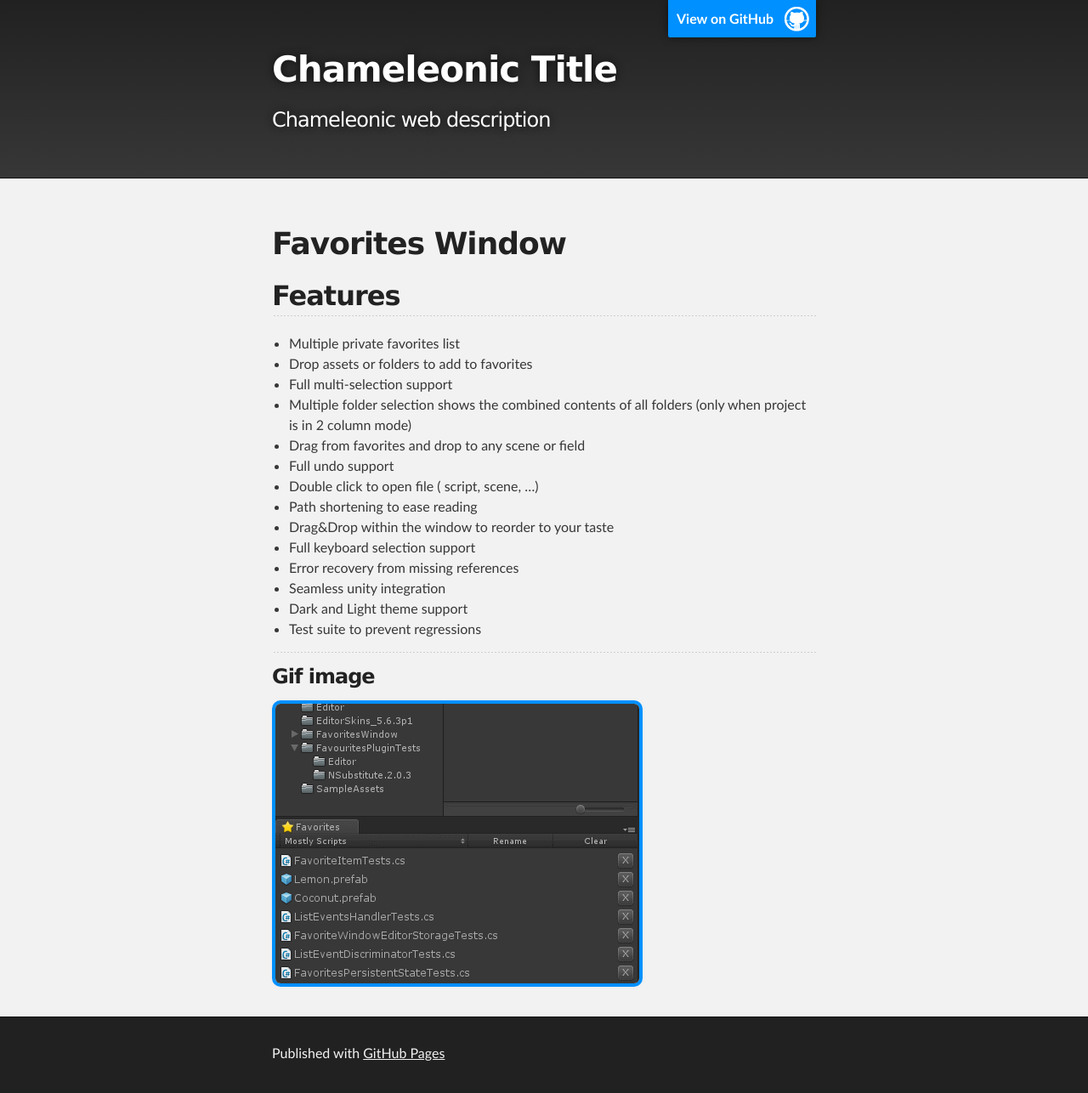
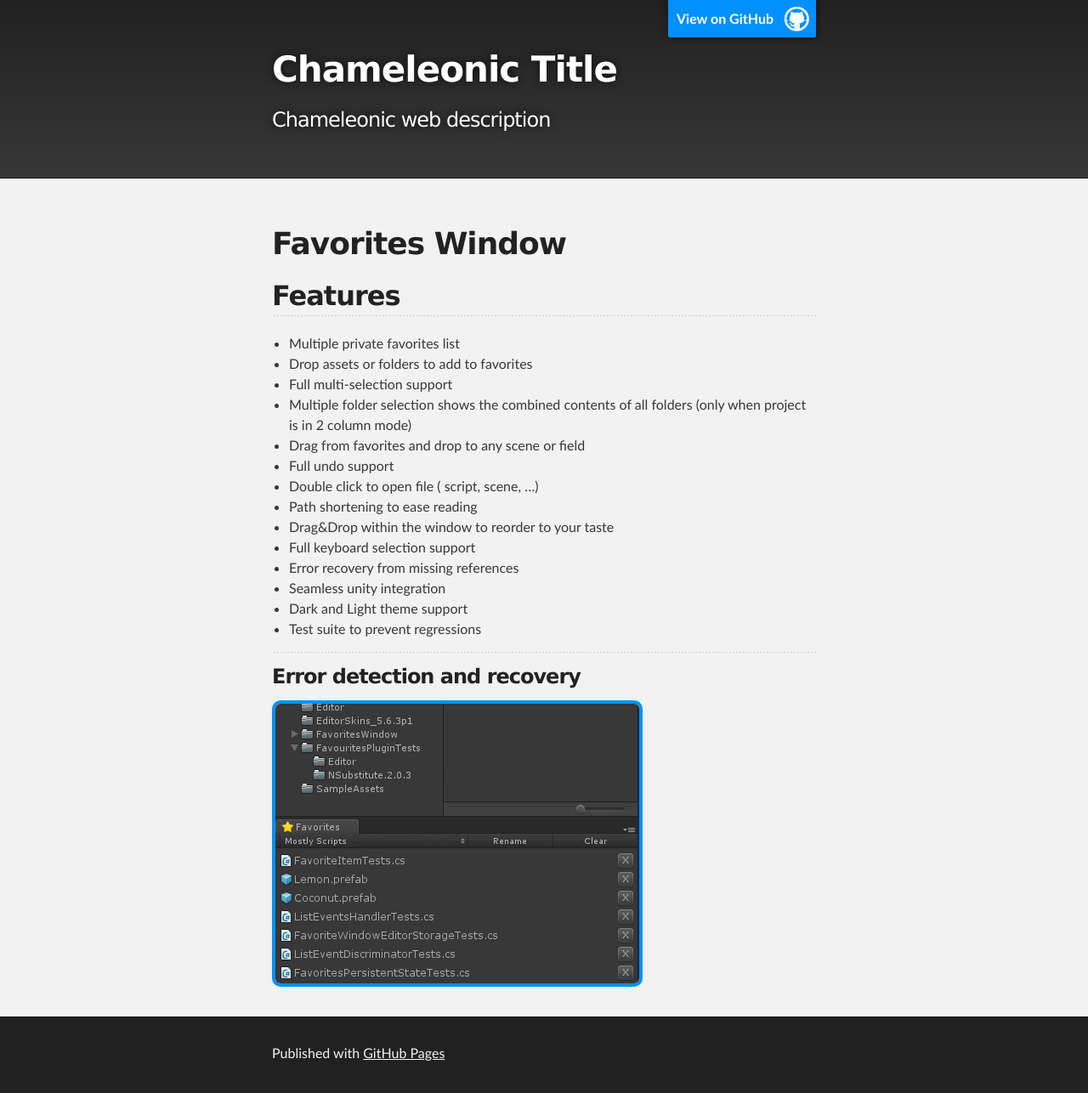
Before and after one commit to chameleonictech/chameleonictech.github.io, a Jekyll site: the page built from index.md, in a window 1280 px wide. Shown: the whole page at 85% size. Built offline with Jekyll 4.4.1, drawn with Linux system fonts in a browser that asks for light colours; our own code applies the rules of GitHub Pages for plain Markdown files.

Commit message:
Changed the image header

```diff
--- a/index.md
+++ b/index.md
@@ -23,6 +23,6 @@ layout: default
 
 * * *
 
-### Gif image
+### Error detection and recovery
 
-![Gif](/assets/images/demogifs/ErrorHandling-and-Recovery.gif){:class="img-gif"}
+![Error handling and recovery](/assets/images/demogifs/ErrorHandling-and-Recovery.gif){:class="img-gif"}
```
